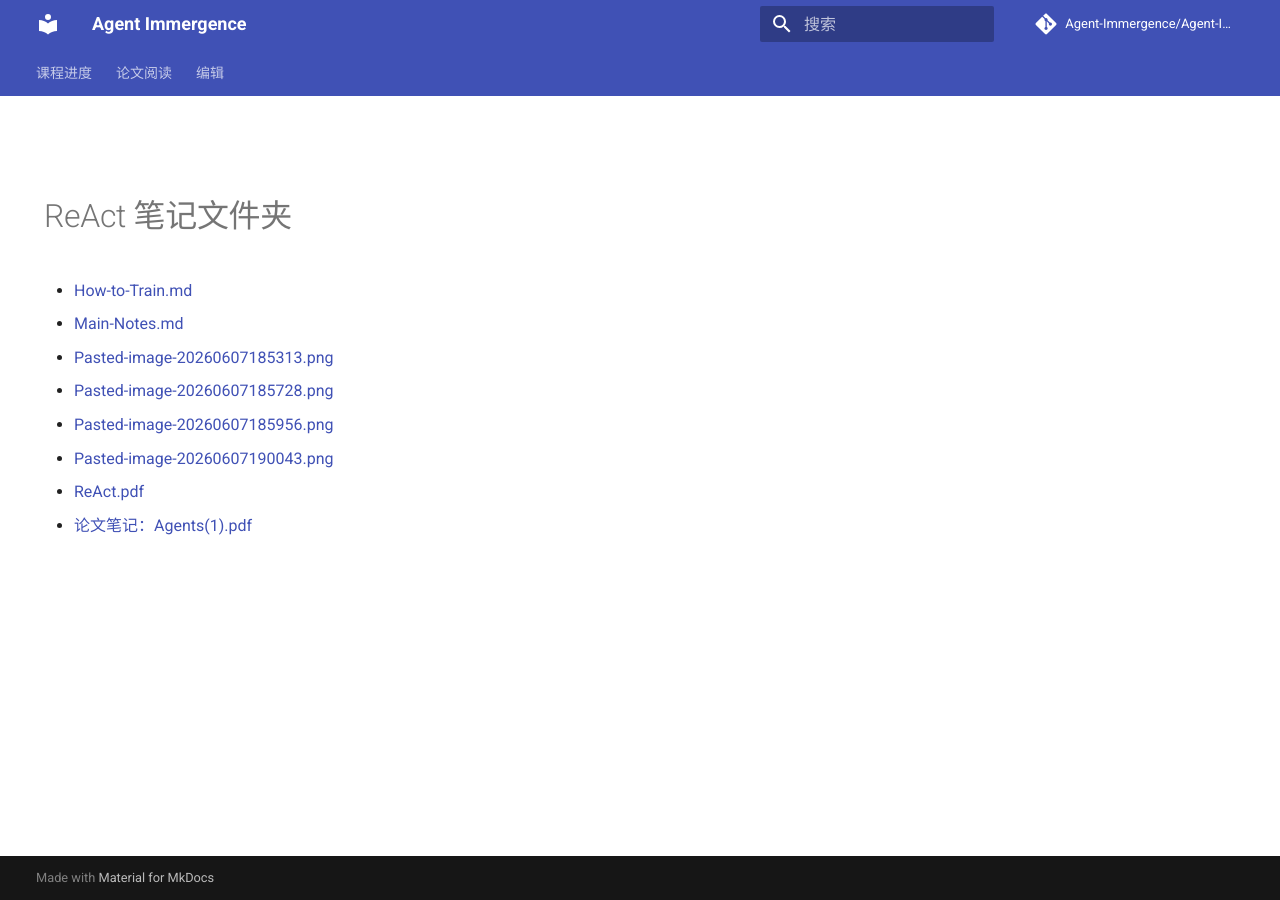
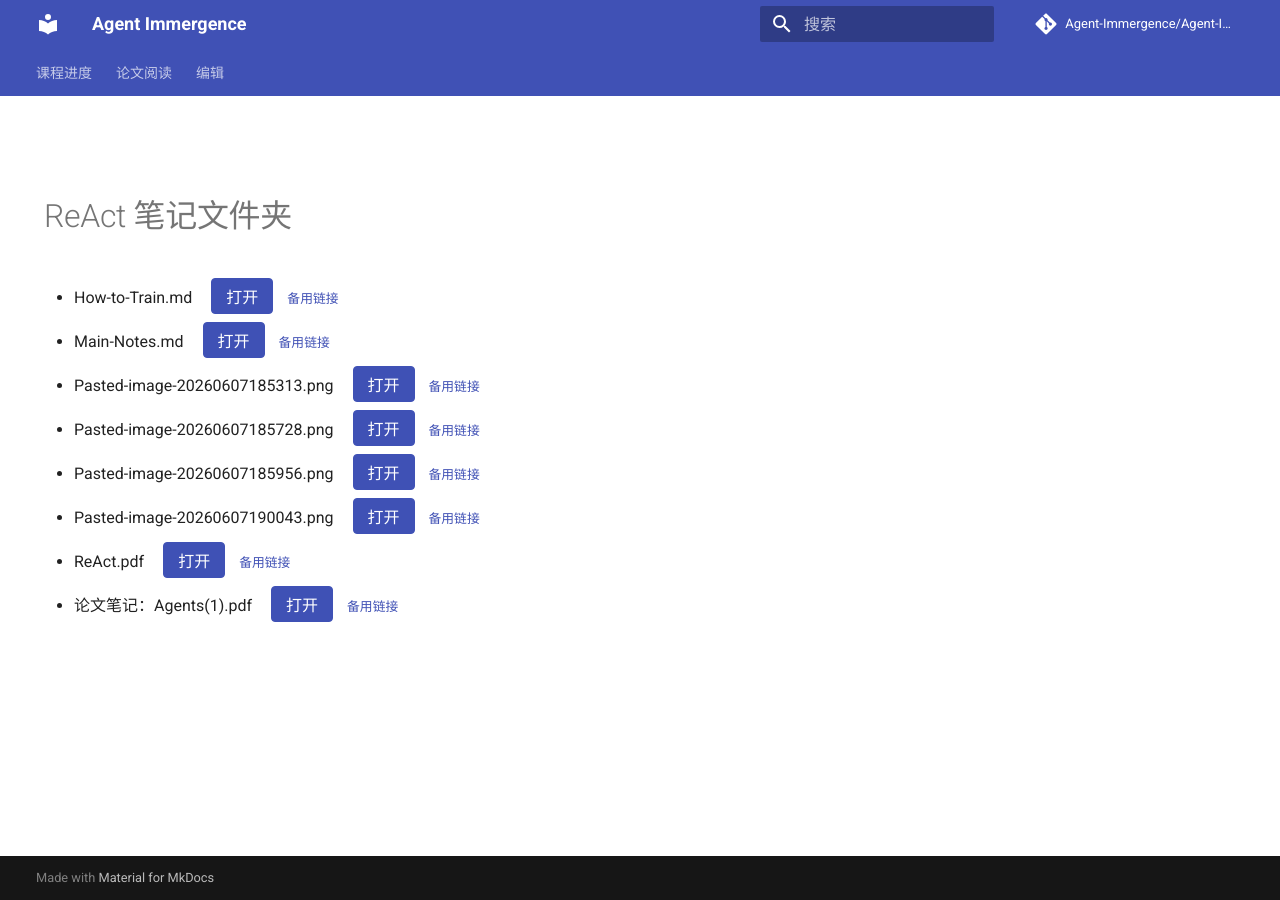
Before and after one commit to Agent-Immergence/Agent-Immergence.github.io, an MkDocs documentation site: the page built from docs/files/notes/1781407212541-ReAct/index.md, in a window 1280 px wide. Built offline with MkDocs 1.6.1 and Material for MkDocs 9.7.7, drawn with Linux system fonts in a browser that asks for light colours; comment, search, counter and statistics services are not loaded.

Commit message:
Add open buttons to note folder pages

```diff
--- a/docs/assets/js/admin.js
+++ b/docs/assets/js/admin.js
@@ -830,8 +830,10 @@
 
   function folderIndexListItem(folderPath, relativePath) {
     const label = escapeHtml(relativePath);
-    const href = escapeAttribute(folderIndexHref(folderPath, relativePath));
-    return `<li><a href="${href}" target="_blank" rel="noopener">${label}</a></li>`;
+    const href = folderIndexHref(folderPath, relativePath);
+    const safeHref = escapeAttribute(href);
+    const clickAction = escapeAttribute(`window.open(${JSON.stringify(href)}, "_blank", "noopener")`);
+    return `<li><span>${label}</span> <button type="button" onclick="${clickAction}" style="margin-left: 0.75rem; padding: 0.25rem 0.7rem; border: 1px solid #3f51b5; border-radius: 4px; background: #3f51b5; color: #fff; cursor: pointer;">打开</button> <a href="${safeHref}" target="_blank" rel="noopener" style="margin-left: 0.5rem; font-size: 0.8em;">备用链接</a></li>`;
   }
 
   function folderIndexHref(folderPath, relativePath) {
--- a/docs/files/notes/1781407212541-ReAct/index.md
+++ b/docs/files/notes/1781407212541-ReAct/index.md
@@ -1,12 +1,12 @@
 # ReAct 笔记文件夹
 
 <ul>
-<li><a href="https://agent-immergence.github.io/files/notes/1781407212541-ReAct/How-to-Train/" target="_blank" rel="noopener">How-to-Train.md</a></li>
-<li><a href="https://agent-immergence.github.io/files/notes/1781407212541-ReAct/Main-Notes/" target="_blank" rel="noopener">Main-Notes.md</a></li>
-<li><a href="https://agent-immergence.github.io/files/notes/1781407212541-ReAct/Pasted-image-20260607185313.png" target="_blank" rel="noopener">Pasted-image-20260607185313.png</a></li>
-<li><a href="https://agent-immergence.github.io/files/notes/1781407212541-ReAct/Pasted-image-20260607185728.png" target="_blank" rel="noopener">Pasted-image-20260607185728.png</a></li>
-<li><a href="https://agent-immergence.github.io/files/notes/1781407212541-ReAct/Pasted-image-20260607185956.png" target="_blank" rel="noopener">Pasted-image-20260607185956.png</a></li>
-<li><a href="https://agent-immergence.github.io/files/notes/1781407212541-ReAct/Pasted-image-20260607190043.png" target="_blank" rel="noopener">Pasted-image-20260607190043.png</a></li>
-<li><a href="https://agent-immergence.github.io/files/notes/1781407212541-ReAct/ReAct.pdf" target="_blank" rel="noopener">ReAct.pdf</a></li>
-<li><a href="https://agent-immergence.github.io/files/notes/1781407212541-ReAct/%E8%AE%BA%E6%96%87%E7%AC%94%E8%AE%B0%EF%BC%9AAgents%281%29.pdf" target="_blank" rel="noopener">论文笔记：Agents(1).pdf</a></li>
+<li><span>How-to-Train.md</span> <button type="button" onclick="window.open(&quot;https://agent-immergence.github.io/files/notes/1781407212541-ReAct/How-to-Train/&quot;, &quot;_blank&quot;, &quot;noopener&quot;)" style="margin-left: 0.75rem; padding: 0.25rem 0.7rem; border: 1px solid #3f51b5; border-radius: 4px; background: #3f51b5; color: #fff; cursor: pointer;">打开</button> <a href="https://agent-immergence.github.io/files/notes/1781407212541-ReAct/How-to-Train/" target="_blank" rel="noopener" style="margin-left: 0.5rem; font-size: 0.8em;">备用链接</a></li>
+<li><span>Main-Notes.md</span> <button type="button" onclick="window.open(&quot;https://agent-immergence.github.io/files/notes/1781407212541-ReAct/Main-Notes/&quot;, &quot;_blank&quot;, &quot;noopener&quot;)" style="margin-left: 0.75rem; padding: 0.25rem 0.7rem; border: 1px solid #3f51b5; border-radius: 4px; background: #3f51b5; color: #fff; cursor: pointer;">打开</button> <a href="https://agent-immergence.github.io/files/notes/1781407212541-ReAct/Main-Notes/" target="_blank" rel="noopener" style="margin-left: 0.5rem; font-size: 0.8em;">备用链接</a></li>
+<li><span>Pasted-image-20260607185313.png</span> <button type="button" onclick="window.open(&quot;https://agent-immergence.github.io/files/notes/1781407212541-ReAct/Pasted-image-20260607185313.png&quot;, &quot;_blank&quot;, &quot;noopener&quot;)" style="margin-left: 0.75rem; padding: 0.25rem 0.7rem; border: 1px solid #3f51b5; border-radius: 4px; background: #3f51b5; color: #fff; cursor: pointer;">打开</button> <a href="https://agent-immergence.github.io/files/notes/1781407212541-ReAct/Pasted-image-20260607185313.png" target="_blank" rel="noopener" style="margin-left: 0.5rem; font-size: 0.8em;">备用链接</a></li>
+<li><span>Pasted-image-20260607185728.png</span> <button type="button" onclick="window.open(&quot;https://agent-immergence.github.io/files/notes/1781407212541-ReAct/Pasted-image-20260607185728.png&quot;, &quot;_blank&quot;, &quot;noopener&quot;)" style="margin-left: 0.75rem; padding: 0.25rem 0.7rem; border: 1px solid #3f51b5; border-radius: 4px; background: #3f51b5; color: #fff; cursor: pointer;">打开</button> <a href="https://agent-immergence.github.io/files/notes/1781407212541-ReAct/Pasted-image-20260607185728.png" target="_blank" rel="noopener" style="margin-left: 0.5rem; font-size: 0.8em;">备用链接</a></li>
+<li><span>Pasted-image-20260607185956.png</span> <button type="button" onclick="window.open(&quot;https://agent-immergence.github.io/files/notes/1781407212541-ReAct/Pasted-image-20260607185956.png&quot;, &quot;_blank&quot;, &quot;noopener&quot;)" style="margin-left: 0.75rem; padding: 0.25rem 0.7rem; border: 1px solid #3f51b5; border-radius: 4px; background: #3f51b5; color: #fff; cursor: pointer;">打开</button> <a href="https://agent-immergence.github.io/files/notes/1781407212541-ReAct/Pasted-image-20260607185956.png" target="_blank" rel="noopener" style="margin-left: 0.5rem; font-size: 0.8em;">备用链接</a></li>
+<li><span>Pasted-image-20260607190043.png</span> <button type="button" onclick="window.open(&quot;https://agent-immergence.github.io/files/notes/1781407212541-ReAct/Pasted-image-20260607190043.png&quot;, &quot;_blank&quot;, &quot;noopener&quot;)" style="margin-left: 0.75rem; padding: 0.25rem 0.7rem; border: 1px solid #3f51b5; border-radius: 4px; background: #3f51b5; color: #fff; cursor: pointer;">打开</button> <a href="https://agent-immergence.github.io/files/notes/1781407212541-ReAct/Pasted-image-20260607190043.png" target="_blank" rel="noopener" style="margin-left: 0.5rem; font-size: 0.8em;">备用链接</a></li>
+<li><span>ReAct.pdf</span> <button type="button" onclick="window.open(&quot;https://agent-immergence.github.io/files/notes/1781407212541-ReAct/ReAct.pdf&quot;, &quot;_blank&quot;, &quot;noopener&quot;)" style="margin-left: 0.75rem; padding: 0.25rem 0.7rem; border: 1px solid #3f51b5; border-radius: 4px; background: #3f51b5; color: #fff; cursor: pointer;">打开</button> <a href="https://agent-immergence.github.io/files/notes/1781407212541-ReAct/ReAct.pdf" target="_blank" rel="noopener" style="margin-left: 0.5rem; font-size: 0.8em;">备用链接</a></li>
+<li><span>论文笔记：Agents(1).pdf</span> <button type="button" onclick="window.open(&quot;https://agent-immergence.github.io/files/notes/1781407212541-ReAct/%E8%AE%BA%E6%96%87%E7%AC%94%E8%AE%B0%EF%BC%9AAgents%281%29.pdf&quot;, &quot;_blank&quot;, &quot;noopener&quot;)" style="margin-left: 0.75rem; padding: 0.25rem 0.7rem; border: 1px solid #3f51b5; border-radius: 4px; background: #3f51b5; color: #fff; cursor: pointer;">打开</button> <a href="https://agent-immergence.github.io/files/notes/1781407212541-ReAct/%E8%AE%BA%E6%96%87%E7%AC%94%E8%AE%B0%EF%BC%9AAgents%281%29.pdf" target="_blank" rel="noopener" style="margin-left: 0.5rem; font-size: 0.8em;">备用链接</a></li>
 </ul>
```
